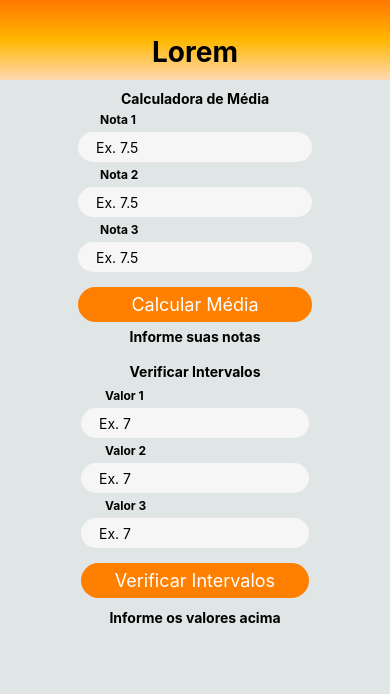
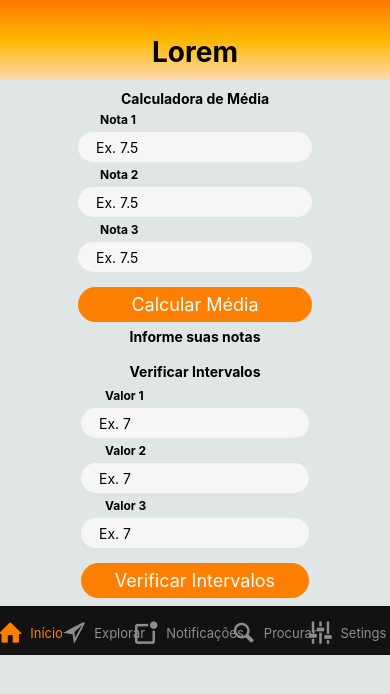
Before and after one commit to danleysilva/layoutreact, a React Native app in the folder my-project/: screen / in a window 390 px wide. Shown: the top 694 px of the page. Built offline with nearby package versions, Linux system fonts and the light colour scheme.

Commit message:
Added NavBar
Added NavBar

```diff
--- a/my-project/App.js
+++ b/my-project/App.js
@@ -1,7 +1,9 @@
 import { StyleSheet, View } from 'react-native';
+import { NavigationContainer } from '@react-navigation/native';
 import Title from './src/components/Title/';
 import Form from './src/components/Form/';
 import FormIntervalo from './src/components/FormIntervalo/';
+import Routes from './src/routes';
 
 
 
@@ -11,6 +13,11 @@ export default function App() {
       <Title/>
       <Form/>
       <FormIntervalo/>
+      <View>
+        <NavigationContainer>
+        <Routes/>
+      </NavigationContainer>
+      </View>
     </View>
   );
 }
--- a/my-project/src/components/Form/index.js
+++ b/my-project/src/components/Form/index.js
@@ -23,7 +23,7 @@ function validationMedia(){
         setNota2(null)
         setNota3(null)
         setMessageMedia("Sua média é igual:")
-        setTextButton("Calcular Novamente")
+        setTextButton("Calcular Média")
         return
     }
 
--- a/my-project/src/components/FormIntervalo/ResultIntervalo/index.js
+++ b/my-project/src/components/FormIntervalo/ResultIntervalo/index.js
@@ -8,11 +8,11 @@ export default function ResultIntervalo (props){
             <Text style={styles.information}>{props.messageResultIntervalo}</Text>
             <Text style={styles.numberIntervalo}>{props.ResultIntervalo}</Text>
             {props.ResultIntervalo > 0 && props.ResultIntervalo <= 10 ? (
-            <Text>{props.ResultIntervalo} <br></br>Intervalo entre 0 e 10</Text>
+            <Text>{props.ResultIntervalo} Intervalo entre 0 e 10</Text>
     ) : props.ResultIntervalo > 10 && props.ResultIntervalo <=20  ? (
-            <Text>{props.ResultIntervalo}<br></br> Recuperação</Text>
+            <Text>{props.ResultIntervalo} Recuperação</Text>
     ) : props.ResultIntervalo > 20  && props.ResultIntervalo <=30? (
-            <Text>{props.ResultIntervalo}<br></br> Aprovado</Text>
+            <Text>{props.ResultIntervalo} Aprovado</Text>
     ) : (
             <Text ></Text>
     )}
--- /dev/null
+++ b/my-project/src/pages/Explorer/index.js
@@ -0,0 +1,12 @@
+import React from 'react';
+import { View, Text, StyleSheet } from 'react-native';
+
+export default function Explorer() {
+    return(
+        <View style={styles.container}>
+            <Text style={styles.text}>Página Explorer</Text>
+        </View>
+    );
+}
+
+;
--- /dev/null
+++ b/my-project/src/pages/Home/index.js
@@ -0,0 +1,22 @@
+import React from 'react';
+import { View, Text, StyleSheet } from 'react-native';
+
+export default function Home() {
+    return(
+        <View style={styles.container}>
+            <Text style={styles.text}>Página Home</Text>
+        </View>
+    );
+}
+
+const styles = StyleSheet.create({
+    container:{
+        flex:1,
+        justifyContent:'center',
+        alignItems:'center',
+    },
+    text:{
+        fontSize:25,
+        fontWeight:'bold',
+    }
+});
--- /dev/null
+++ b/my-project/src/pages/Notification/index.js
@@ -0,0 +1,22 @@
+import React from 'react';
+import { View, Text, StyleSheet } from 'react-native';
+
+export default function Notification() {
+    return(
+        <View style={styles.container}>
+            <Text style={styles.text}>Página Notification</Text>
+        </View>
+    );
+}
+
+const styles = StyleSheet.create({
+    container:{
+        flex:1,
+        justifyContent:'center',
+        alignItems:'center',
+    },
+    text:{
+        fontSize:25,
+        fontWeight:'bold',
+    }
+});
--- /dev/null
+++ b/my-project/src/pages/Search/index.js
@@ -0,0 +1,22 @@
+import React from 'react';
+import { View, Text, StyleSheet } from 'react-native';
+
+export default function Search() {
+    return(
+        <View style={styles.container}>
+            <Text style={styles.text}>Página Search</Text>
+        </View>
+    );
+}
+
+const styles = StyleSheet.create({
+    container:{
+        flex:1,
+        justifyContent:'center',
+        alignItems:'center',
+    },
+    text:{
+        fontSize:25,
+        fontWeight:'bold',
+    }
+});
--- /dev/null
+++ b/my-project/src/pages/Setings/index.js
@@ -0,0 +1,22 @@
+import React from 'react';
+import { View, Text, StyleSheet } from 'react-native';
+
+export default function Setings() {
+    return(
+        <View style={styles.container}>
+            <Text style={styles.text}>Página Setings</Text>
+        </View>
+    );
+}
+
+const styles = StyleSheet.create({
+    container:{
+        flex:1,
+        justifyContent:'center',
+        alignItems:'center',
+    },
+    text:{
+        fontSize:25,
+        fontWeight:'bold',
+    }
+});
--- /dev/null
+++ b/my-project/src/routes.js
@@ -0,0 +1,79 @@
+import React from "react";
+import { createBottomTabNavigator } from '@react-navigation/bottom-tabs';
+
+import Home from './pages/Home';
+import Explorer from './pages/Explorer';
+import Notification from './pages/Notification';
+import Search from './pages/Search';
+import Setings from './pages/Setings';
+
+import { Entypo } from '@expo/vector-icons';
+
+const Tab = createBottomTabNavigator();
+
+export default function Routes(){
+    return(
+        <Tab.Navigator
+            screenOptions={{
+                tabBarStyle:{
+                    backgroundColor:'#121212',
+                    borderTopColor:'transparent',
+                    marginTop:-20,
+                },
+                tabBarActiveTintColor:'#FF7F00',
+            }}
+        >
+            <Tab.Screen
+            name="Início"
+            component={Home}
+            options={{
+            tabBarIcon: ({size, color}) =>(
+                <Entypo name="home" size={size} color={color} />
+                )
+            }}
+            />
+
+            <Tab.Screen
+            name="Explorar"
+            component={Explorer}
+            options={{
+                tabBarIcon: ({size, color}) =>(
+                    <Entypo name="direction" size={size} color={color} />
+                    )
+                }}
+            />
+
+            <Tab.Screen
+            name="Notificações"
+            component={Notification}
+            options={{
+                tabBarIcon: ({size, color}) =>(
+                    <Entypo name="notification" size={size} color={color} />
+                    )
+                }}
+            />
+
+            <Tab.Screen
+            name="Procurar"
+            component={Search}
+            options={{
+                tabBarIcon: ({size, color}) =>(
+                    <Entypo name="magnifying-glass" size={size} color={color} />
+                    )
+                }}
+            />
+
+            <Tab.Screen
+            name="Setings"
+            component={Setings}
+            options={{
+                tabBarIcon: ({size, color}) =>(
+                    <Entypo name="sound-mix" size={size} color={color} />
+                    )
+                }}
+            />
+        </Tab.Navigator>
+
+    )
+
+}
```
Also changed, not shown: my-project/package.json (+7 -3 lines), 1 other file (tests, documents, lock files or other folders).
